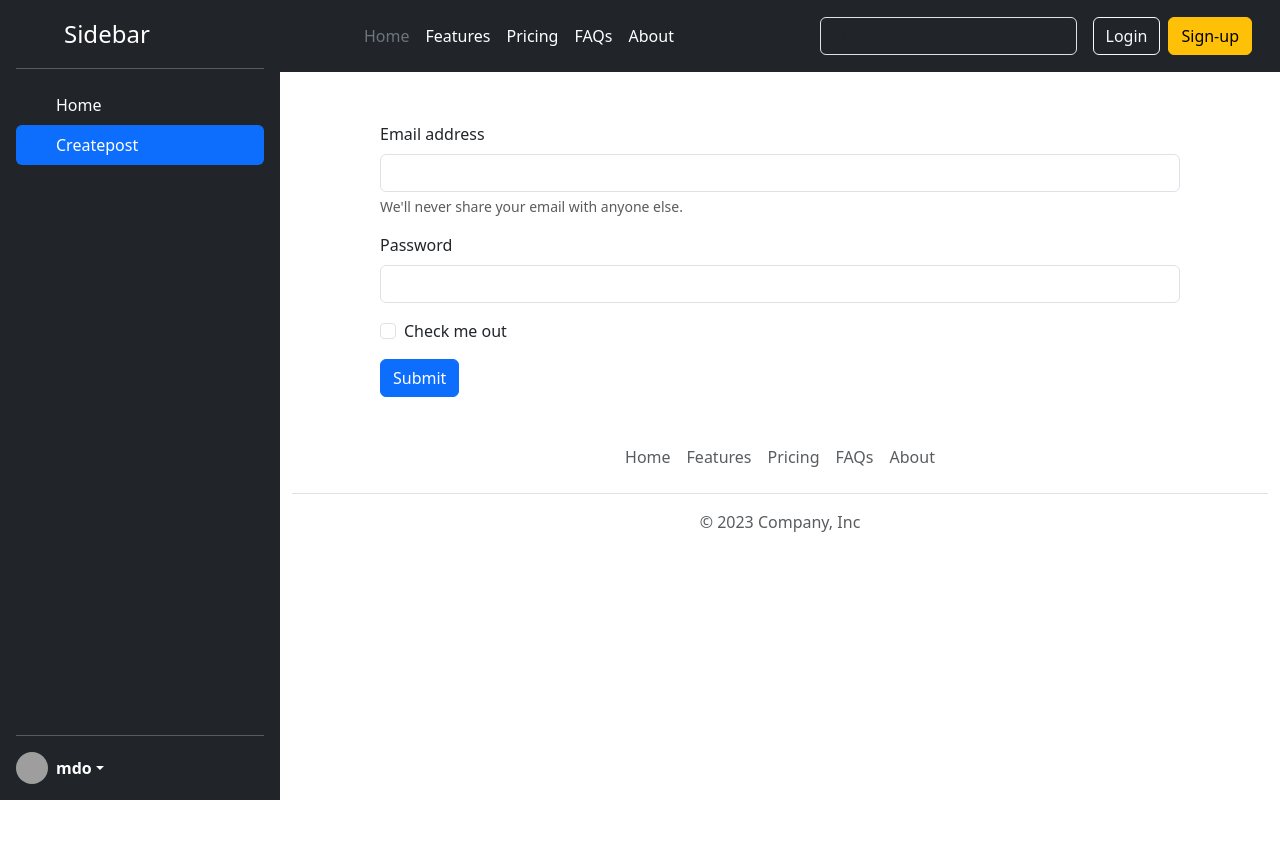
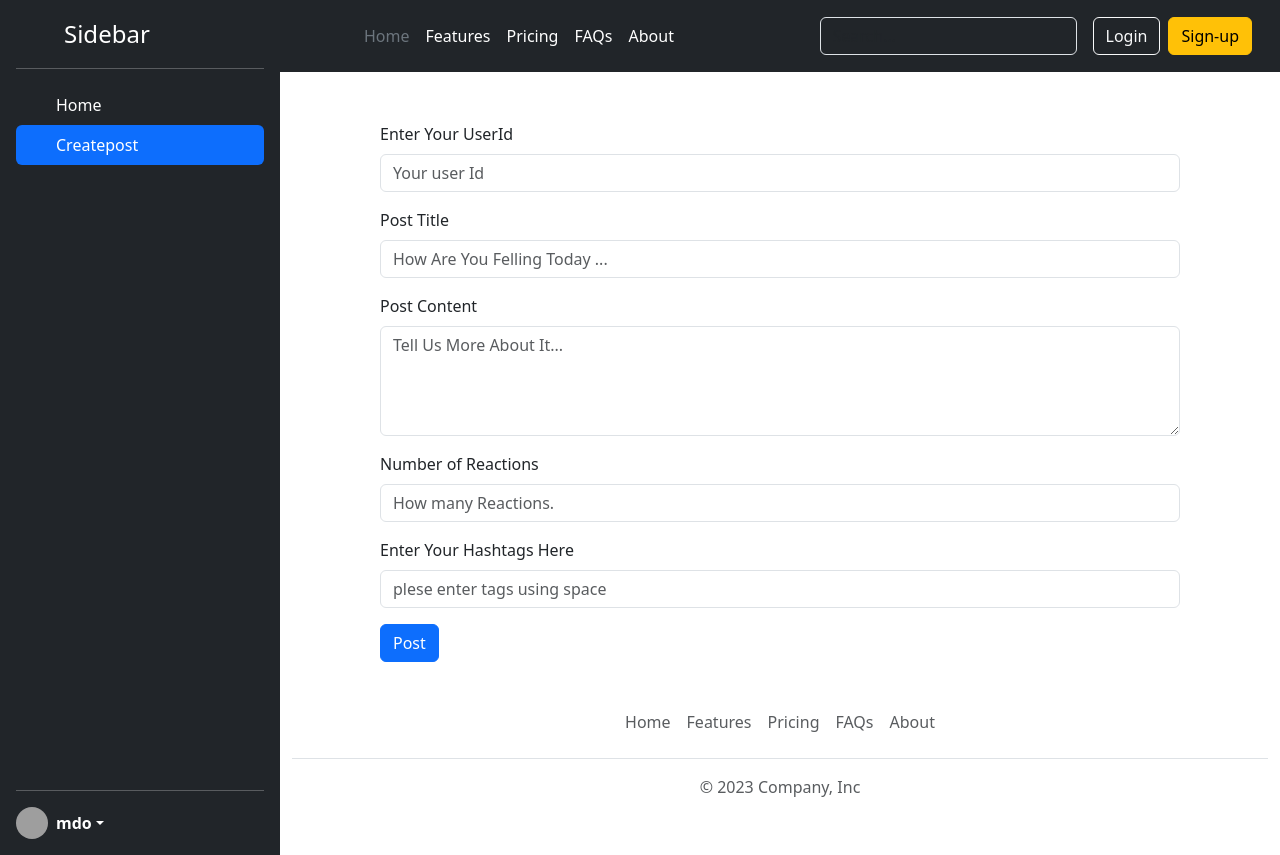
Before and after one commit to CoderSid063/Social-Media, a React (Vite) app in the folder social-media/: page /create-post in a window 1280 px wide. Both pictures are taken after a click on the item "Createpost". Before the commit the page ends 800 px from the top, so only its background shows below. Built offline with nearby package versions, Linux system fonts and the light colour scheme; grey boxes are pictures that could not be loaded.

Commit message:
add createPost UI

```diff
--- a/social-media/src/components/CreatePost.jsx
+++ b/social-media/src/components/CreatePost.jsx
@@ -1,42 +1,76 @@
+import { useRef } from "react";
+
 const Createpost = () => {
+const userId = useRef();
+const postTitle = useRef();
+const postBody = useRef();
+const reactions = useRef();
+const tags = useRef();
+
   return (
     <form className="create-post">
       <div className="mb-3">
-        <label htmlFor="exampleInputEmail1" className="form-label">
-          Email address
+        <label htmlFor="userId" className="form-label" >
+          Enter Your UserId
         </label>
         <input
-          type="email"
+          type="text"
           className="form-control"
-          id="exampleInputEmail1"
-          aria-describedby="emailHelp"
+          id="userId"
+          placeholder="Your user Id"
         />
-        <div id="emailHelp" className="form-text">
-          We'll never share your email with anyone else.
-        </div>
       </div>
+
       <div className="mb-3">
-        <label htmlFor="exampleInputPassword1" className="form-label">
-          Password
+        <label htmlFor="title" className="form-label" >
+          Post Title
         </label>
         <input
-          type="password"
+          type="text"
           className="form-control"
-          id="exampleInputPassword1"
+          id="title"
+          placeholder="How Are You Felling Today ..."
         />
       </div>
-      <div className="mb-3 form-check">
+
+      <div className="mb-3">
+        <label htmlFor="body" className="form-label" >
+          Post Content
+        </label>
+        <textarea
+          rows="4"
+          type="text"
+          className="form-control"
+          id="body"
+          placeholder="Tell Us More About It..."
+        />
+      </div>
+
+      <div className="mb-3">
+        <label htmlFor="reactions" className="form-label" >
+          Number of Reactions
+        </label>
         <input
-          type="checkbox"
-          className="form-check-input"
-          id="exampleCheck1"
+          type="text"
+          className="form-control"
+          id="reactions"
+          placeholder="How many Reactions."
         />
-        <label className="form-check-label" htmlFor="exampleCheck1">
-          Check me out
+      </div>
+
+      <div className="mb-3">
+        <label htmlFor="tags" className="form-label" >
+          Enter Your Hashtags Here
         </label>
+        <input
+          type="text"
+          className="form-control"
+          id="tags"
+          placeholder="plese enter tags using space"
+        />
       </div>
       <button type="submit" className="btn btn-primary">
-        Submit
+        Post
       </button>
     </form>
   );
```
